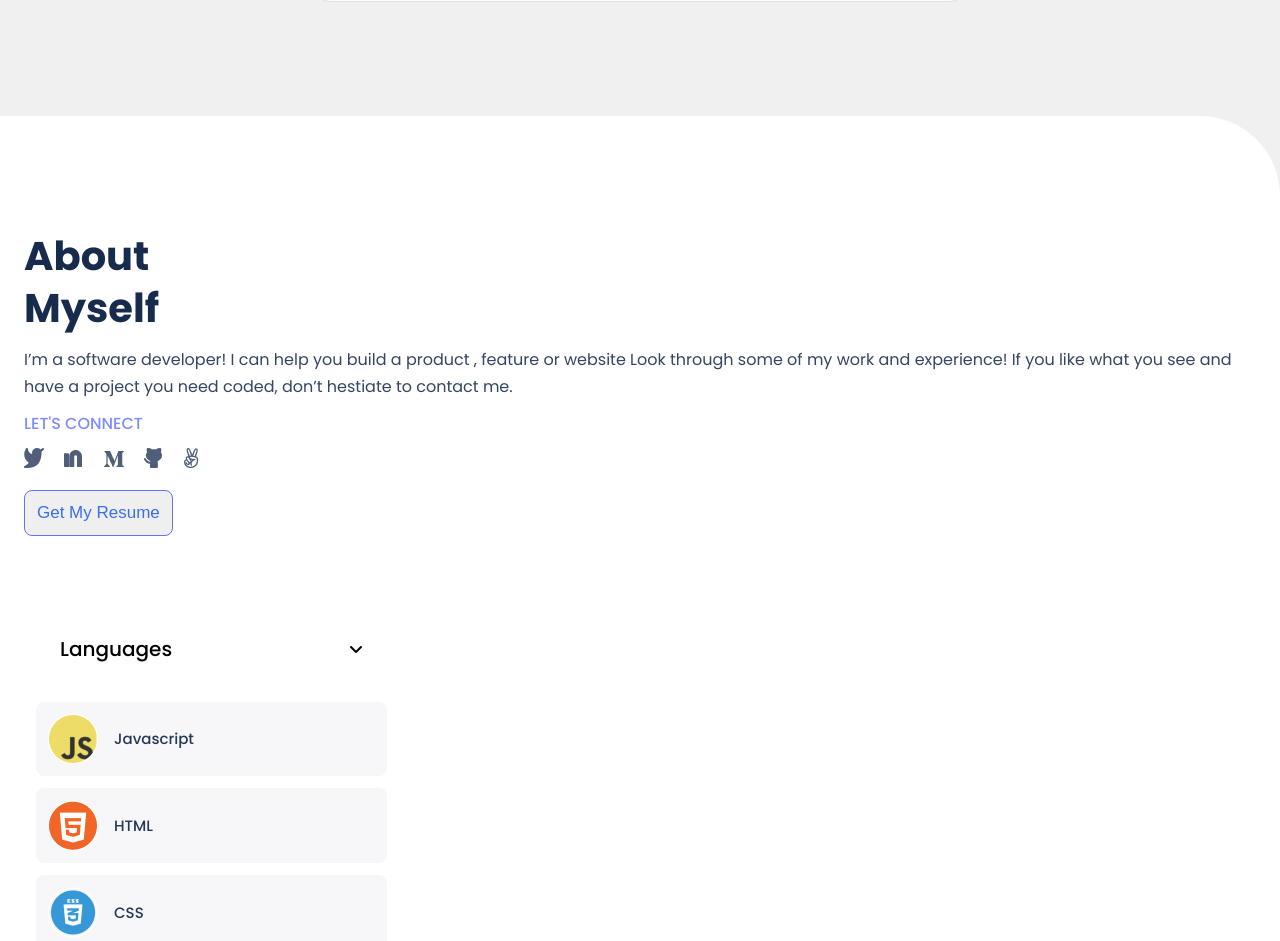
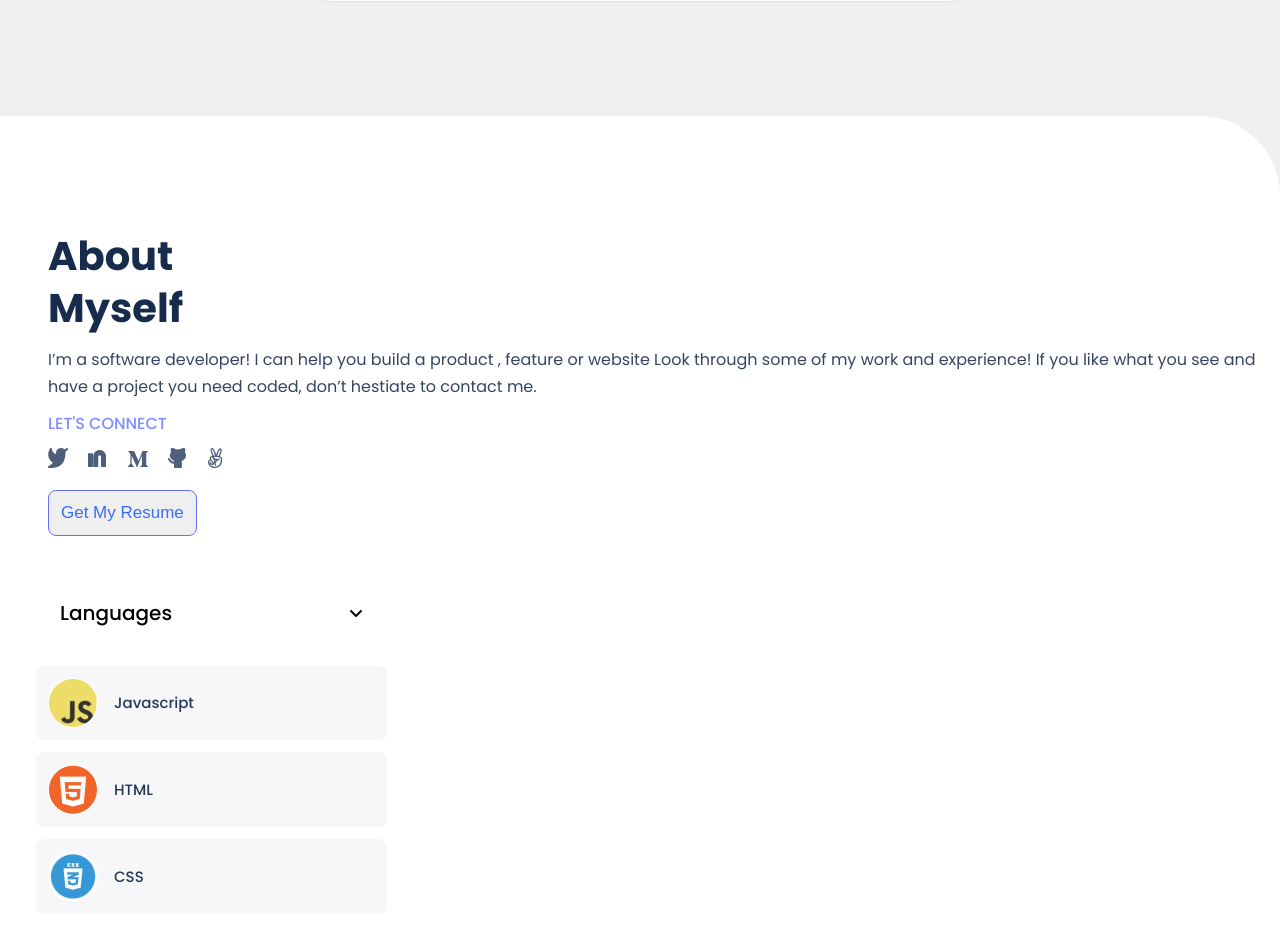
Before and after one commit to Amen-Musingarimi/Microverse-Portfolio-Project, a website: page index.html in a window 1280 px wide. Shown: the part 4018-4959 px from the top of the page. Drawn offline with Linux system fonts and the light colour scheme.

Commit message:
Fix about me section margin

```diff
--- a/index.html
+++ b/index.html
@@ -223,7 +223,7 @@
                 <a href="#"><img src="images/thumps.png" /></a>
               </li>
             </ul>
-            <button class="see-project-btn" type="button" download>
+            <button class="see-project-btn margin-reset" type="button" download>
               Get My Resume
             </button>
           </div>
--- a/style.css
+++ b/style.css
@@ -275,8 +275,12 @@
   flex-direction: column;
   justify-content: center;
   align-items: flex-start;
-  gap: 48px;
+  gap: 24px;
   padding: 114px 24px 0 24px;
+}
+
+.about-myself-details {
+  padding-left: 24px;
 }
 
 .flex-item {
```
